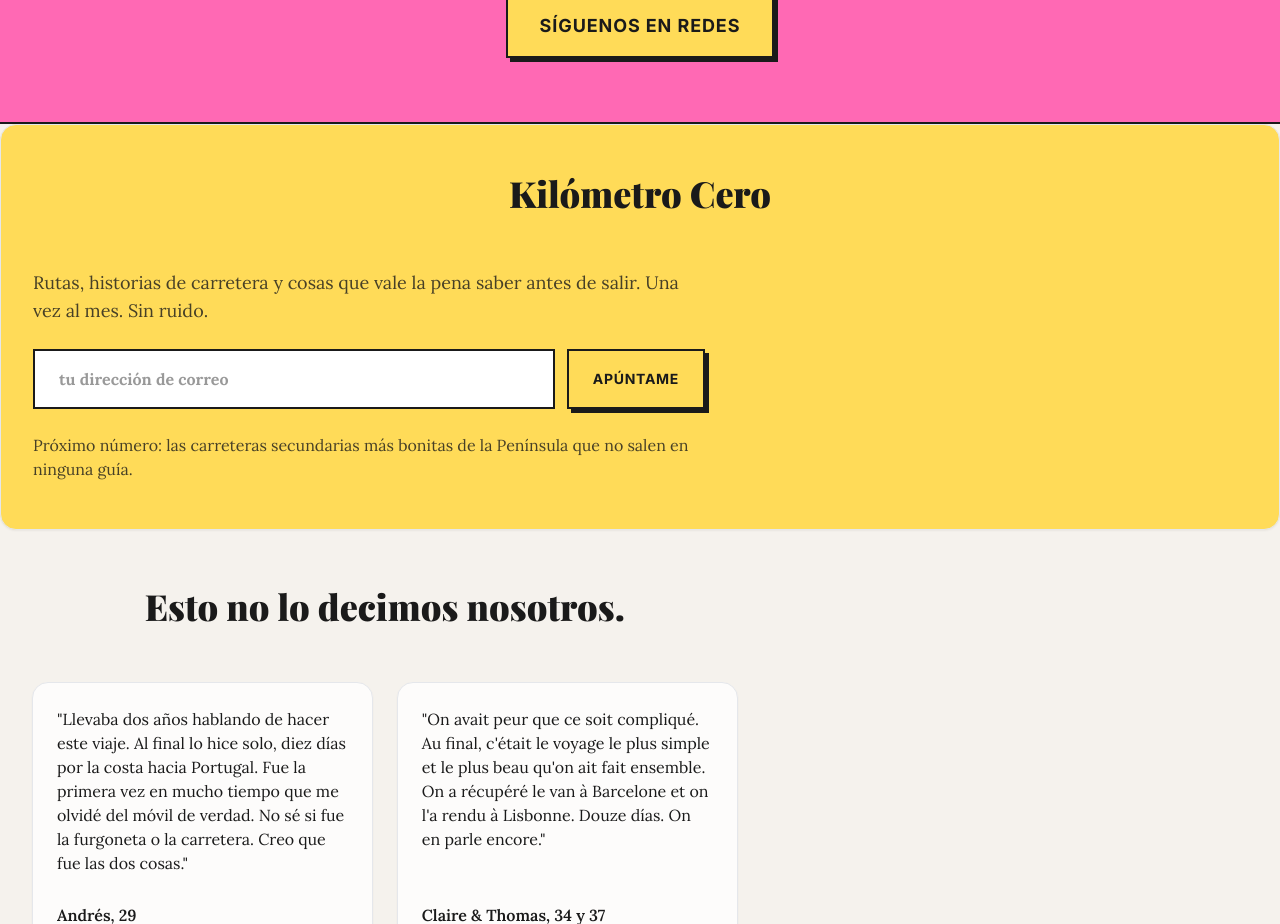
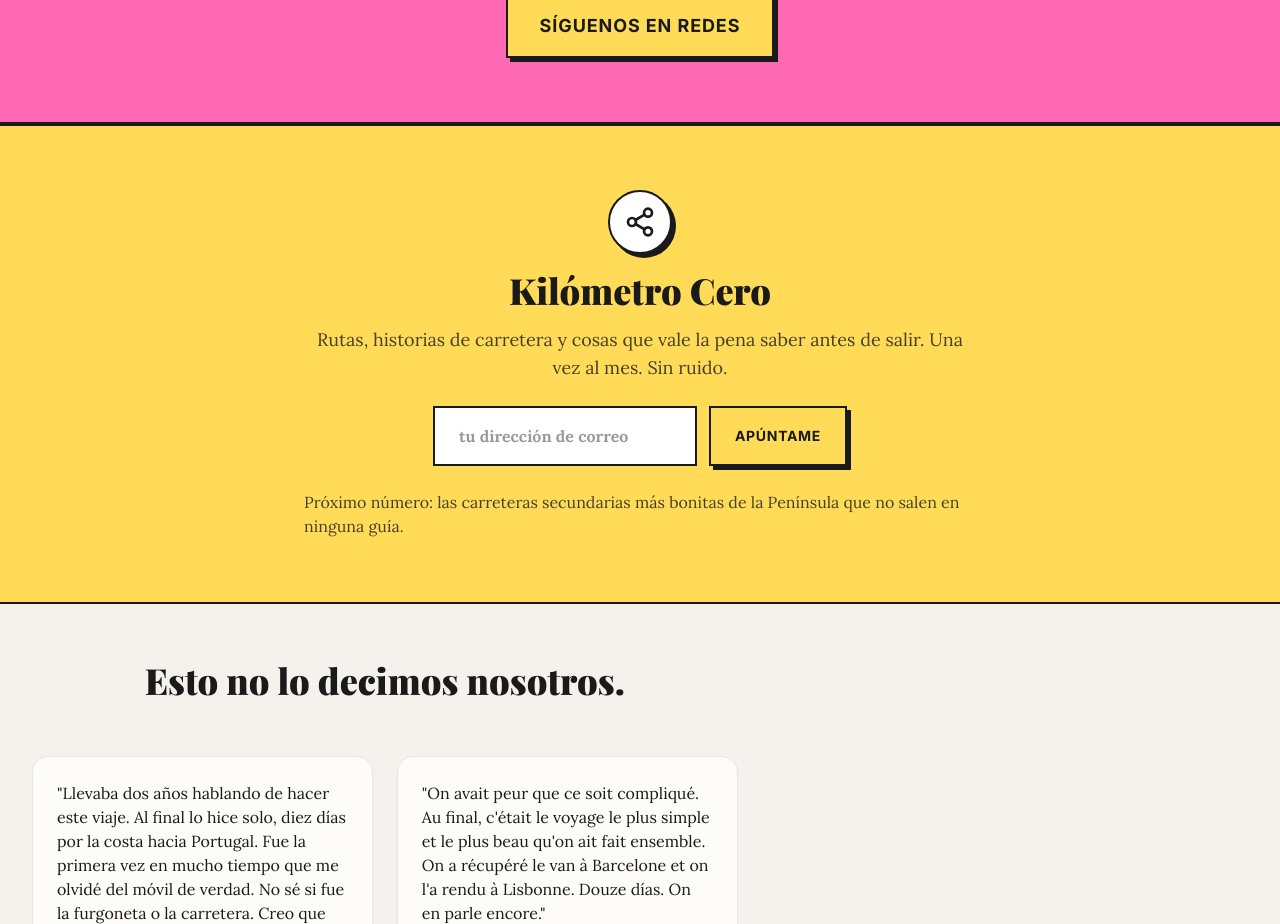
Before and after one commit to candytale55/vantastic, a React (Vite) app: page /home in a window 1280 px wide. Shown: the part 2980-3904 px from the top of the page. Built offline with nearby package versions, Linux system fonts and the light colour scheme; no server answers; a web font is replaced by a local one; what miragejs would draw is missing.

Commit message:
feat(newsletter): enhance HomeNewsletterSignup layout and styles for improved user experience

```diff
--- a/src/pages/sections/HomeNewsletterSignup.jsx
+++ b/src/pages/sections/HomeNewsletterSignup.jsx
@@ -1,30 +1,42 @@
+import { Share2 } from 'lucide-react'
 
 
 export default function HomeNewsletterSignup() {
     return (
-        <section className="home-newsletter-signup section-shell" id="newsletter">
+        <section className="home-newsletter-signup" id="newsletter">
+            <div className="newsletter-inner section-shell">
+                <div className="newsletter-heading">
+                    <div className="newsletter-icon" aria-hidden="true">
+                        <Share2 />
+                    </div>
 
-            <h2 className="section-title">Kilómetro Cero</h2>
-
+                    <h2 className="section-title">Kil&oacute;metro Cero</h2>
                     <p className="section-subtitle">Rutas, historias de carretera y cosas que vale la pena saber antes de salir. Una vez al mes. Sin ruido.</p>
+                </div>
 
                 <form className="newsletter-form">
-
                     <label
                         htmlFor="newsletter-email"
                         className="sr-only">
-                    Tu dirección de correo</label>
+                        Tu direcci&oacute;n de correo
+                    </label>
+
                     <input
                         type="email"
                         id="newsletter-email"
                         className="newsletter-input"
-                    placeholder="tu dirección de correo" aria-label="Introduce tu dirección de correo electrónico" />
+                        placeholder="tu direcci&oacute;n de correo"
+                        aria-label="Introduce tu direcci&oacute;n de correo electr&oacute;nico" />
 
                     <button
-                    type="submit" className="cta-button-small btn-yellow">Apúntame</button>
+                        type="submit"
+                        className="cta-button-small btn-yellow">
+                        Ap&uacute;ntame
+                    </button>
                 </form>
 
-            <p className="next-issue-hook">Próximo número: las carreteras secundarias más bonitas de la Península que no salen en ninguna guía.</p>
+                <p className="next-issue-hook">Pr&oacute;ximo n&uacute;mero: las carreteras secundarias m&aacute;s bonitas de la Pen&iacute;nsula que no salen en ninguna gu&iacute;a.</p>
+            </div>
         </section>
     )
 }
--- a/src/styles/home.css
+++ b/src/styles/home.css
@@ -98,7 +98,28 @@
   /* ----- Newsletter signup ----- */
 
   .home-newsletter-signup {
-    @apply flex flex-col gap-5 rounded-2xl border bg-retro-yellow py-10 shadow-sm md:gap-6 md:py-12;
+    @apply bg-retro-yellow;
+    @apply border-y-2 border-retro-ink;
+  }
+
+  .newsletter-inner {
+    @apply flex flex-col items-center gap-6 py-16;
+  }
+
+  .newsletter-heading {
+    @apply flex max-w-3xl flex-col items-center gap-4 text-center;
+  }
+
+  .newsletter-icon {
+    @apply flex h-16 w-16 items-center justify-center rounded-full border-2 border-retro-ink bg-white text-retro-ink shadow-[4px_4px_0px_rgba(26,26,26,1)];
+  }
+
+  .newsletter-icon svg {
+    @apply h-8 w-8;
+  }
+
+  .newsletter-heading .section-title {
+    @apply mb-0;
   }
 
   .newsletter-form {
```
Lines whose indentation alone changed are shown as unchanged.
